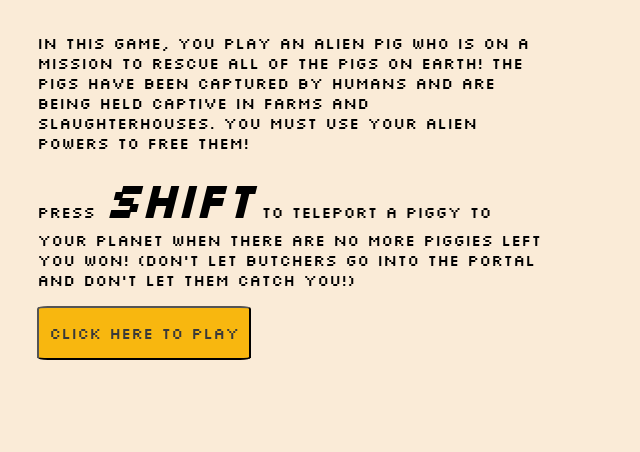
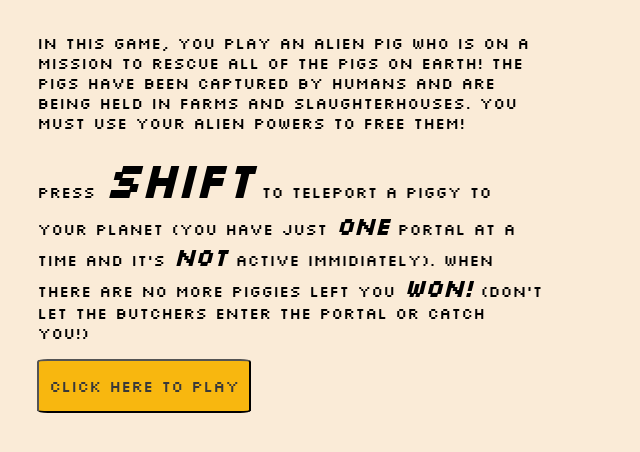
Before and after one commit to uuuuuvika/piggyOdyssey, a plain HTML site: page index.html in a window 1280 px wide. Shown: the part 244-696 px from the top of the page, without its empty margins (590-1230 px from the left). Drawn offline with nearby package versions, Linux system fonts and the light colour scheme.

Commit message:
crdits added, typos fixed

```diff
--- a/index.html
+++ b/index.html
@@ -12,12 +12,14 @@
         <h1>PIGGY'S ODYSSEY</h1>
         <p>In this game, you play an alien pig who is on a mission to rescue
              all of the pigs on Earth! The pigs have been captured by humans
-             and are being held captive in farms and slaughterhouses.
+             and are being held in farms and slaughterhouses.
              You must use your alien powers to free them!</p>
 
-            <p>press <i>SHIFT</i> to teleport a piggy to your planet
-                when there are no more piggies left you WON!
-                (don't let butchers go into the portal and don't let them catch you!)</p>
+            <p>press <i>SHIFT</i> to teleport a piggy to your planet (you have just
+                <span><i>ONE</i></span> portal at a time and it's <span><i>NOT</i></span>
+                active immidiately).
+                when there are no more piggies left you <span><i>WON!</i></span>
+                (don't let the butchers enter the portal or catch you!)</p>
 
             <input class="btn" type=button onClick="location.href='./game.html'"
             value='click here to play'>
--- a/js/main.js
+++ b/js/main.js
@@ -7,7 +7,8 @@ function preload() {
   game.preload();
 }
 function setup() {
-  createCanvas(960, 600);
+  const myCanvas = createCanvas(960, 600);
+  myCanvas.parent("canvas");
   frameRate(5);
 }
 function draw() {
--- a/style.css
+++ b/style.css
@@ -18,6 +18,10 @@ body {
 }
 i {
     font-size: 300%;
+    font-weight: 900;
+}
+span i{
+    font-size: 150%;
     font-weight: 900;
 }
 #game-description h1 {
```
Also changed, not shown: game.html (+2 -0 lines).
